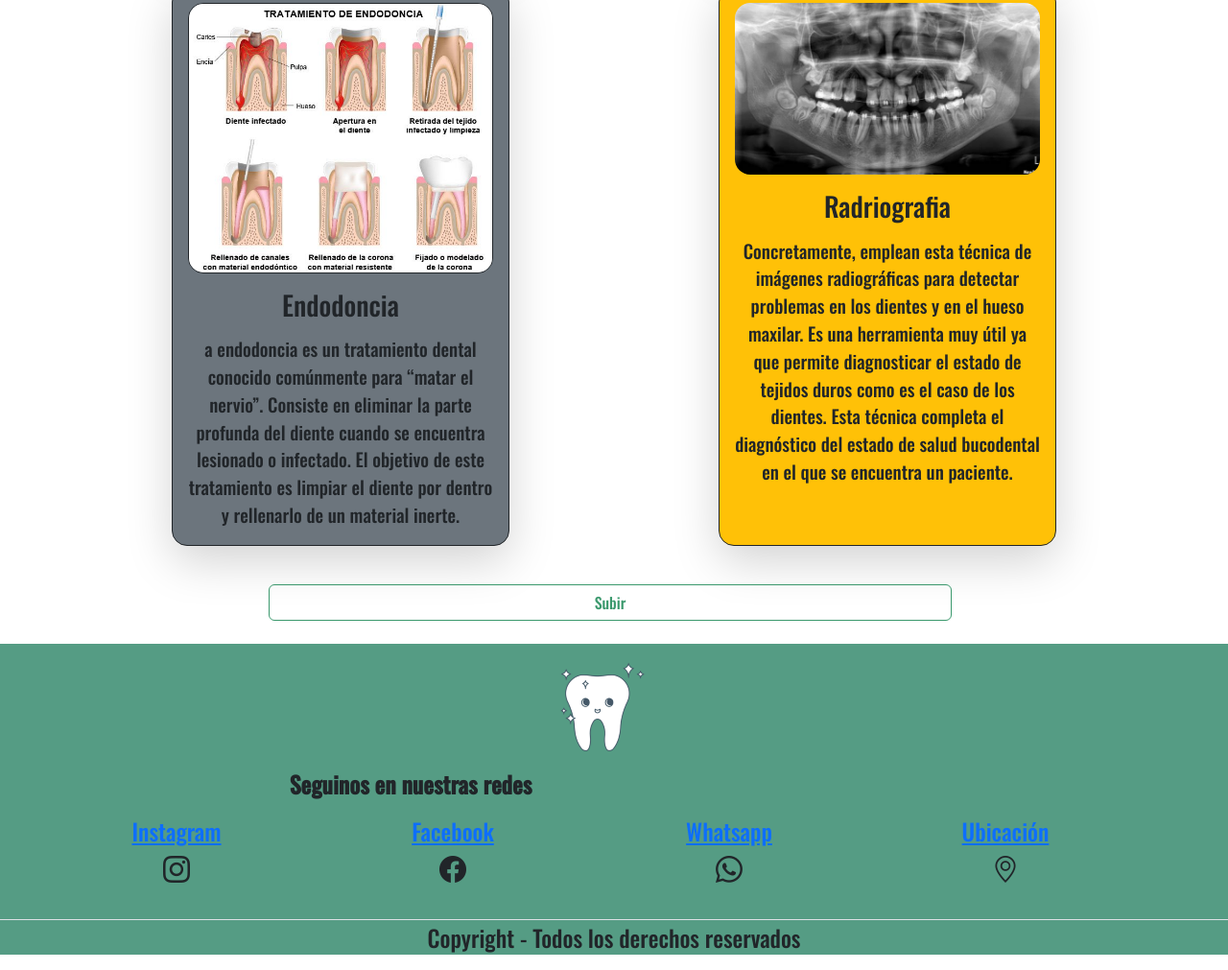
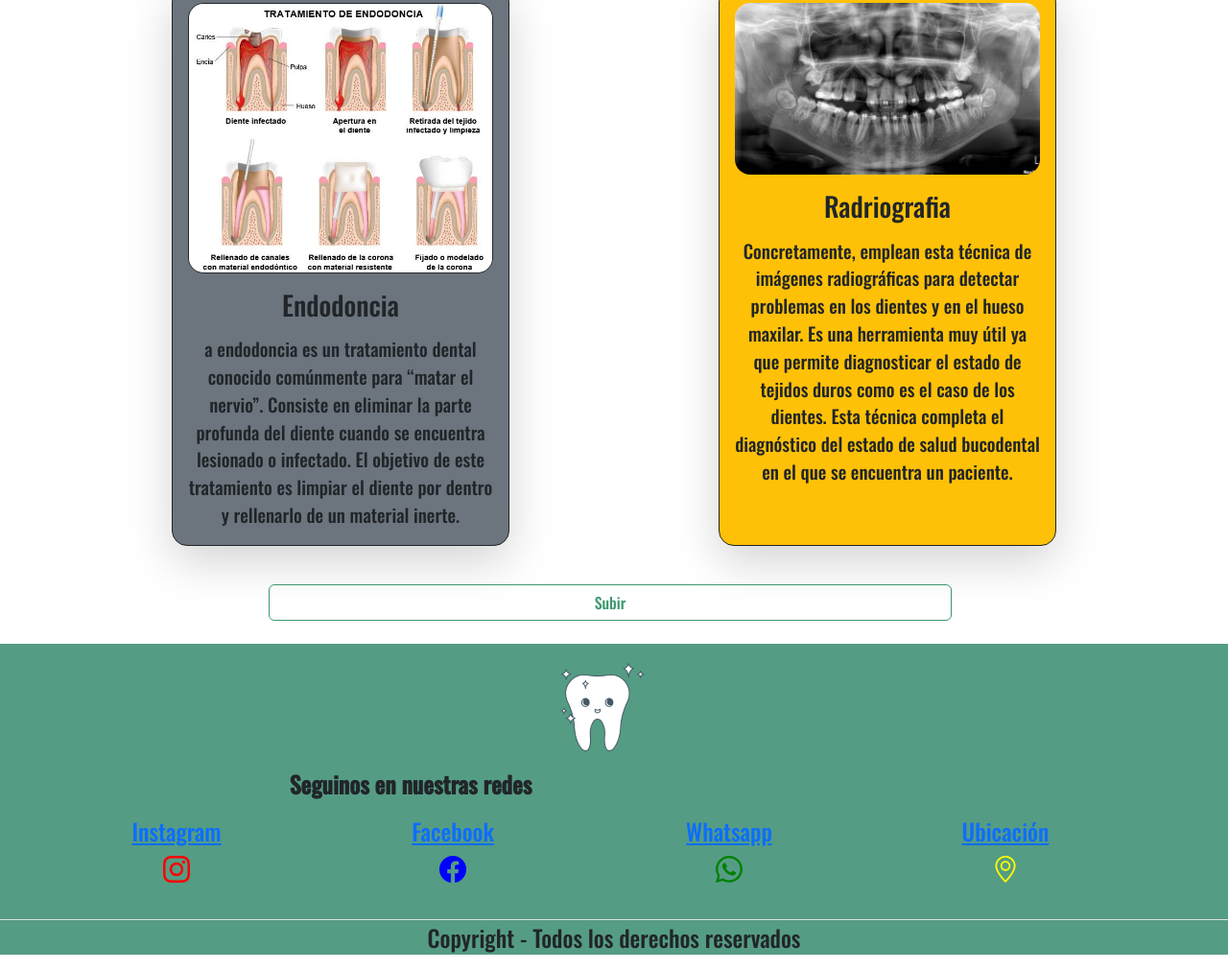
Before and after one commit to Dario-Spina88/proyecto-mobile-first, a website: page page/especialidades.html in a window 1280 px wide. Shown: the part 1904-2915 px from the top of the page at 96% size. Drawn offline with nearby package versions, Linux system fonts and the light colour scheme; a web font is replaced by a local one.

Commit message:
Modifique el footer en todas las paginas

```diff
--- a/page/especialidades.html
+++ b/page/especialidades.html
@@ -197,20 +197,24 @@
 
                     <ul class="row">
                         <div class="col-12 col-md-3">
-                            <li><a href="https://www.instagram.com/" target="_blank" rel="noopener noreferrer">Instagram</a></li>
-                            <i class="bi-instagram fs-3"></i>
+                            <li><a href="https://www.instagram.com/" target="_blank"
+                                    rel="noopener noreferrer">Instagram</a></li>
+                            <i class="bi-instagram fs-3 botonInstagram"></i>
                         </div>
                         <div class="col-12 col-md-3">
-                            <li><a href="https://es-la.facebook.com/" target="_blank" rel="noopener noreferrer">Facebook</a></li>
-                            <i class="bi-facebook fs-3"></i>
+                            <li><a href="https://es-la.facebook.com/" target="_blank"
+                                    rel="noopener noreferrer">Facebook</a></li>
+                            <i class="bi-facebook fs-3 botonFacebook"></i>
                         </div>
                         <div class="col-12 col-md-3">
-                            <li><a href="https://www.whatsapp.com" target="_blank" rel="noopener noreferrer">Whatsapp</a></li>
-                            <i class="bi-whatsapp fs-3"></i>
+                            <li><a href="https://www.whatsapp.com" target="_blank"
+                                    rel="noopener noreferrer">Whatsapp</a></li>
+                            <i class="bi-whatsapp fs-3 botonWhatsapp"></i>
                         </div>
                         <div class="col-12 col-md-3">
-                            <li><a href="https://mapa.buenosaires.gob.ar/" target="_blank" rel="noopener noreferrer">Ubicación</a></li>
-                            <i class="bi bi-geo-alt fs-3"></i>
+                            <li><a href="https://mapa.buenosaires.gob.ar/" target="_blank"
+                                    rel="noopener noreferrer">Ubicación</a></li>
+                            <i class="bi bi-geo-alt fs-3 botonUbicacion"></i>
                         </div>
                     </ul>
                 </div>
```
Also changed, not shown: index.html (+1 -2 lines), page/contacto.html (+5 -6 lines), page/profesionales.html (+5 -6 lines), page/turnos.html (+13 -10 lines).
